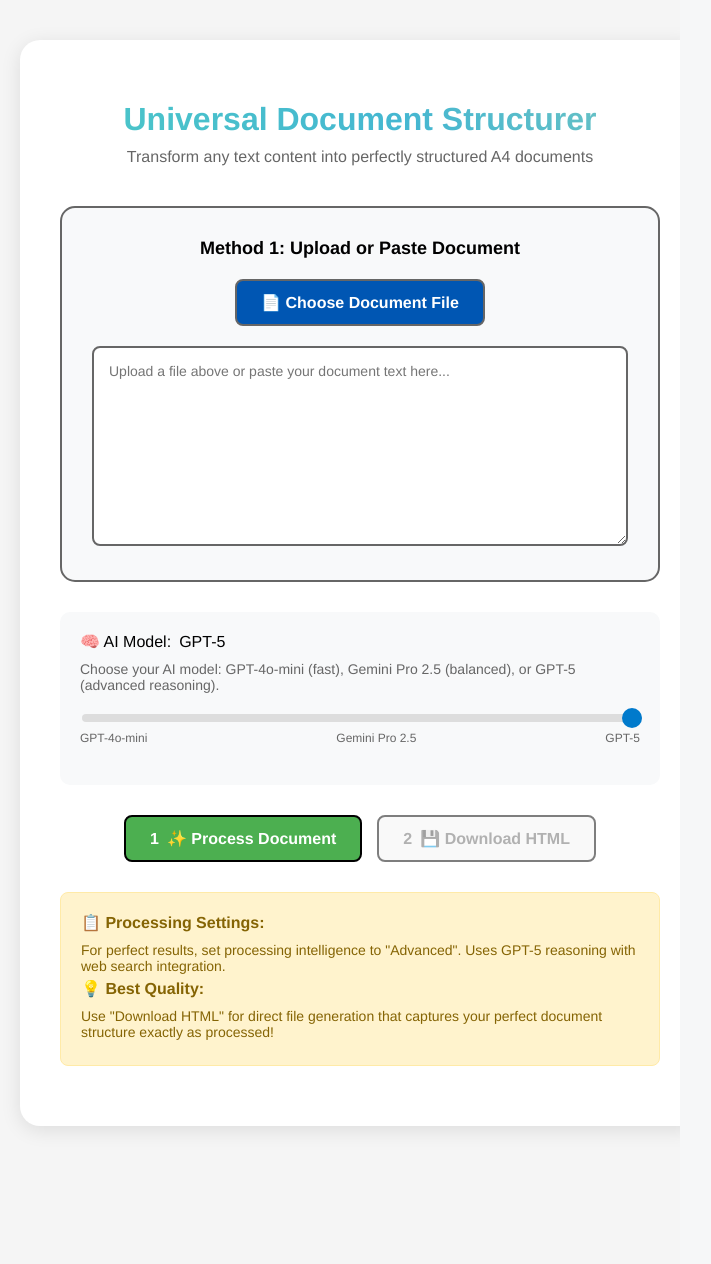
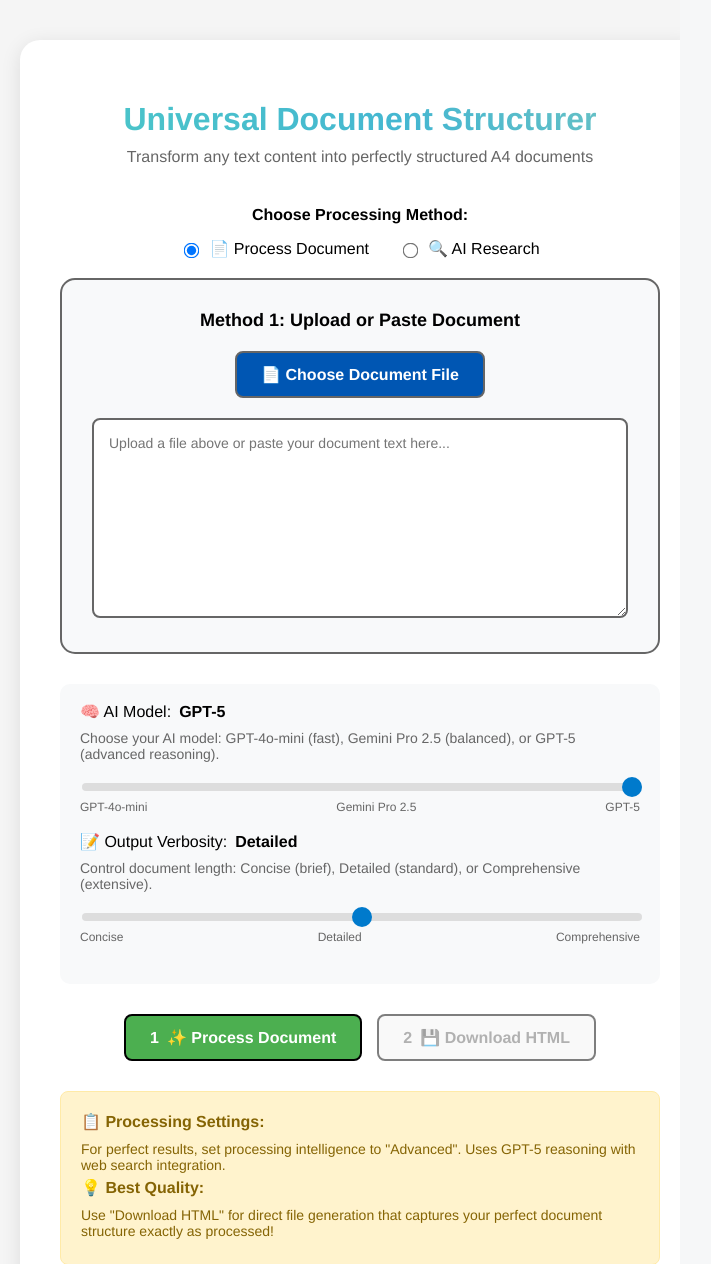
Before and after one commit to ssray23/ai-structurer, a Flask app: page / in a window 1280 px wide. Shown: the top 1264 px of the page, without its empty margins (0-711 px from the left). Run offline with Flask 3, Linux system fonts and the light colour scheme.

Commit message:
🎉 Major experimental features release
✨ New Features:
- 🔍 AI Research Mode: Generate documents from research topics (20-word limit)
- 📊 3-Tier Verbosity Control: Concise/Detailed/Comprehensive output levels
- 🎛️ Radio Button Interface: Clear method selection with auto-switching
- 🎨 Enhanced Theme Detection: Expanded keywords (cancer→health, AI→tech)
- 🔄 Connection Resilience: 3-attempt retry logic for API reliability
- 📐 Font Consistency: 16px readable text matching downloaded documents

🎨 UI/UX Improvements:
- ✨ Animated rainbow gradient title with smooth transitions
- 🎯 Real-time word counter with color-coded feedback
- 🖱️ Dynamic section showing/hiding based on method selection
- 📱 Better alignment and bold selected values in controls
- 🎪 Improved A4 document preview scaling

🧠 Intelligence Enhancements:
- 🔬 Enhanced web search: 5 results for research, 2 for documents
- 📝 Comprehensive mode: 6+ sections, timeline tables, market analysis
- 🎪 Smart request routing based on selected method
- 🛡️ Better error handling and user validation

📋 Technical Improvements:
- 🏗️ Dual processing modes with different prompt strategies
- 📊 Dynamic token limits: 1500/3000/4000 based on verbosity
- 🎛️ Comprehensive prompt engineering for research vs processing
- 📄 Updated API endpoints supporting both methods
- 🔒 Added .gitignore for security and cleanliness

🤖 Generated with [Claude Code](https://claude.ai/code)

Co-Authored-By: Claude <noreply@anthropic.com>

```diff
--- a/server.py
+++ b/server.py
@@ -53,6 +53,9 @@ A4_CSS_TEMPLATE = """.a4 {{
     background: white;
     box-sizing: border-box;
     margin: 10px auto;
+    font-family: Helvetica, Arial, sans-serif;
+    font-size: 16px;
+    line-height: 1.6;
 }}
 html, body {{
     height: 100%;
@@ -81,6 +84,8 @@ h2 {{
 p {{
     margin: 6px 0 12px 0;
     line-height: 1.6;
+    font-size: 16px;
+    font-family: Helvetica, Arial, sans-serif;
 }}
 .card {{
     background: {theme_color}1a;
@@ -241,14 +246,23 @@ def index():
 
 def extract_theme(text: str) -> str:
     text_lower = text.lower()
-    if any(word in text_lower for word in ["bank", "finance", "tax", "loan"]):
+
+    # Finance keywords
+    if any(word in text_lower for word in ["bank", "finance", "financial", "tax", "loan", "investment", "money", "revenue", "profit", "budget", "cost", "expense", "payment", "accounting", "economic"]):
         return "finance"
-    if any(word in text_lower for word in ["oracle", "tech", "software", "erp"]):
+
+    # Health keywords (expanded)
+    if any(word in text_lower for word in ["health", "medical", "hospital", "doctor", "patient", "treatment", "medicine", "healthcare", "cancer", "disease", "therapy", "clinical", "pharmaceutical", "diagnosis", "wellness", "surgery"]):
+        return "health"
+
+    # Technology keywords
+    if any(word in text_lower for word in ["tech", "technology", "software", "digital", "ai", "artificial intelligence", "computer", "data", "algorithm", "programming", "app", "system", "platform", "cloud", "iphone", "android", "internet", "web"]):
         return "tech"
-    if any(word in text_lower for word in ["health", "medical", "hospital"]):
-        return "health"
-    if any(word in text_lower for word in ["car", "vehicle", "auto"]):
+
+    # Automotive keywords
+    if any(word in text_lower for word in ["car", "vehicle", "auto", "automotive", "transport", "driving", "engine", "fuel", "electric vehicle", "tesla", "ford", "toyota"]):
         return "auto"
+
     return "default"
 
 def calculate_cost(model_name, prompt_tokens, completion_tokens):
@@ -271,30 +285,85 @@ def calculate_cost(model_name, prompt_tokens, completion_tokens):
 def process():
     data = request.json
     input_text = data.get("text", "").strip()
+    ai_topic = data.get("aiTopic", "").strip()
     selected_model = data.get("model", "GPT-5")
+    verbosity = data.get("verbosity", "Detailed")
 
-    if not input_text:
-        return jsonify({"error": "No input text provided."})
+    if not input_text and not ai_topic:
+        return jsonify({"error": "No input text or AI topic provided."})
 
-    theme = extract_theme(input_text)
+    # Determine processing mode
+    is_ai_research = bool(ai_topic and not input_text)
+    processing_text = ai_topic if is_ai_research else input_text
+
+    theme = extract_theme(processing_text)
     theme_color = THEME_COLORS.get(theme, THEME_COLORS["default"])
 
+    print(f"DEBUG: Processing mode: {'AI Research' if is_ai_research else 'Document Processing'}")
     print(f"DEBUG: Detected theme: {theme}, color: {theme_color}")
-    print(f"DEBUG: Selected model: {selected_model}")
+    print(f"DEBUG: Selected model: {selected_model}, Verbosity: {verbosity}")
 
-    # Extract key topics for web search
-    search_query = f"latest insights {' '.join(input_text.split()[:10])}"
-    search_results = web_search(search_query, num_results=2)
-    print(f"DEBUG: Found {len(search_results)} web search results")
+    # Handle AI Research vs Document Processing
+    if is_ai_research:
+        # For AI research mode, do extensive web search
+        search_query = ai_topic
+        search_results = web_search(search_query, num_results=5)
+        print(f"DEBUG: AI Research - Found {len(search_results)} web search results")
 
-    # Combine original text with search insights
-    search_context = ""
-    if search_results:
-        search_context = f"\n\nAdditional Context from Web Search:\n"
-        for i, result in enumerate(search_results, 1):
-            search_context += f"{i}. {result['title']}: {result['snippet']}\n"
+        # Create research context
+        search_context = f"\n\nWeb Research Results for '{ai_topic}':\n"
+        if search_results:
+            for i, result in enumerate(search_results, 1):
+                search_context += f"{i}. {result['title']}: {result['snippet']}\n"
+        else:
+            search_context += "No specific web results found. Use general knowledge.\n"
+
+        # Use the topic as the base text for processing
+        processing_content = f"Research Topic: {ai_topic}{search_context}"
+    else:
+        # Standard document processing with light web search
+        search_query = f"latest insights {' '.join(input_text.split()[:10])}"
+        search_results = web_search(search_query, num_results=2)
+        print(f"DEBUG: Document Processing - Found {len(search_results)} web search results")
+
+        search_context = ""
+        if search_results:
+            search_context = f"\n\nAdditional Context from Web Search:\n"
+            for i, result in enumerate(search_results, 1):
+                search_context += f"{i}. {result['title']}: {result['snippet']}\n"
+
+        processing_content = f"{input_text}{search_context}"
+
+    # Create verbosity-specific instructions
+    verbosity_instructions = {
+        "Concise": "Keep content brief and focused. Use 1-2 paragraphs per section, 2-3 stat boxes, and 1 small table. Prioritize key information only.",
+        "Detailed": "Provide balanced detail. Use 2-3 paragraphs per section, 3 stat boxes, and 1-2 comprehensive tables. Include supporting analysis.",
+        "Comprehensive": "Provide EXTENSIVE analysis with maximum detail. REQUIREMENTS: 4-6 paragraphs per section, 6+ stat boxes, 3-4 detailed tables, timeline tables, comparison tables, market analysis, trend data, future projections, case studies, and deep contextual insights. Make the document comprehensive like a research report."
+    }
+
+    # Determine content type instructions
+    if is_ai_research:
+        content_instruction = f"""
+RESEARCH MODE: You are researching and creating a comprehensive document about: "{ai_topic}"
+
+Use the web search results provided and your knowledge to create an authoritative, well-researched document.
+Focus on current trends, statistics, and factual information. Create original content based on research.
+
+Verbosity Level: {verbosity} - {verbosity_instructions[verbosity]}
+"""
+    else:
+        content_instruction = f"""
+DOCUMENT PROCESSING MODE: Structure and enhance the provided text content.
+
+Use the original text as the foundation and enhance it with proper formatting and organization.
+Add relevant context from web search results where applicable.
+
+Verbosity Level: {verbosity} - {verbosity_instructions[verbosity]}
+"""
 
     prompt = f"""
+{content_instruction}
+
 Create a professional document following this EXACT structure (like a medical/scientific paper):
 
 <h1>Descriptive Title</h1>
@@ -369,6 +438,16 @@ MANDATORY TABLE REQUIREMENTS:
   • Timeline events → timeline table
 - Even simple bullet points MUST become tables with headers like "Item", "Description", "Details"
 
+COMPREHENSIVE VERBOSITY EXTRA REQUIREMENTS:
+{f"- CREATE MULTIPLE SECTIONS (6+ sections minimum) with extensive analysis" if verbosity == "Comprehensive" else ""}
+{f"- ADD TIMELINE TABLE with dates/milestones" if verbosity == "Comprehensive" else ""}
+{f"- CREATE COMPARISON TABLES (before/after, competitor analysis, etc.)" if verbosity == "Comprehensive" else ""}
+{f"- INCLUDE MARKET ANALYSIS section with industry data" if verbosity == "Comprehensive" else ""}
+{f"- ADD FUTURE PROJECTIONS/TRENDS section" if verbosity == "Comprehensive" else ""}
+{f"- CREATE DETAILED STATISTICAL BREAKDOWN with 6+ stat boxes" if verbosity == "Comprehensive" else ""}
+{f"- INCLUDE CASE STUDIES or EXAMPLES section" if verbosity == "Comprehensive" else ""}
+{f"- ADD RISK ANALYSIS or IMPACT ASSESSMENT table" if verbosity == "Comprehensive" else ""}
+
 CRITICAL RULES:
 - NO nested cards or divs inside cards
 - Use EXACT stat structure with .big and .sub classes
@@ -377,8 +456,8 @@ CRITICAL RULES:
 - CREATE TABLES FROM EVERYTHING POSSIBLE
 - Return ONLY HTML (no explanations, no backticks)
 
-Text to analyze:
-{input_text}{search_context}
+Content to process:
+{processing_content}
     """
 
     try:
@@ -391,13 +470,34 @@ Text to analyze:
 
         actual_model = model_map.get(selected_model, "gpt-4o")
 
-        response = openai.chat.completions.create(
-            model=actual_model,
-            messages=[
-                {"role": "system", "content": "You are an expert document analyst and professional HTML formatter. Create highly structured, intelligent documents with deep analysis."},
-                {"role": "user", "content": prompt}
-            ]
-        )
+        # Retry logic for connection errors
+        max_retries = 3
+        for attempt in range(max_retries):
+            try:
+                # Set max tokens based on verbosity
+                max_tokens = {
+                    "Concise": 1500,
+                    "Detailed": 3000,
+                    "Comprehensive": 4000  # Much higher for comprehensive documents
+                }.get(verbosity, 3000)
+
+                response = openai.chat.completions.create(
+                    model=actual_model,
+                    messages=[
+                        {"role": "system", "content": "You are an expert document analyst and professional HTML formatter. Create highly structured, intelligent documents with deep analysis."},
+                        {"role": "user", "content": prompt}
+                    ],
+                    max_tokens=max_tokens,
+                    timeout=30  # 30 second timeout
+                )
+                break  # Success, exit retry loop
+            except Exception as e:
+                print(f"DEBUG: Attempt {attempt + 1} failed: {str(e)}")
+                if attempt == max_retries - 1:  # Last attempt
+                    raise e
+                else:
+                    import time
+                    time.sleep(2)  # Wait 2 seconds before retry
 
         ai_html = response.choices[0].message.content
 
--- a/templates/index.html
+++ b/templates/index.html
@@ -155,6 +155,10 @@ body {
     font-size: 16px;
     font-weight: 500;
     margin-bottom: 10px;
+    line-height: 1;
+}
+.tolerance-label span {
+    font-weight: 700;
 }
 .tolerance-desc {
     color: #666;
@@ -263,7 +267,6 @@ textarea {
     border-radius: 8px;
     background: #fff;
     overflow: auto;
-    font-size: 14px;
     line-height: 1.6;
 }
 #output pre { color: #d32f2f; }
@@ -318,7 +321,22 @@ textarea {
       <h1>Universal Document Structurer</h1>
       <div class="subtitle">Transform any text content into perfectly structured A4 documents</div>
 
-      <div class="method-section">
+      <!-- Method Selection -->
+      <div style="margin-bottom: 20px; text-align: center;">
+        <div style="font-size: 16px; font-weight: 600; margin-bottom: 15px;">Choose Processing Method:</div>
+        <div style="display: flex; justify-content: center; gap: 30px;">
+          <label style="display: flex; align-items: center; gap: 8px; cursor: pointer;">
+            <input type="radio" name="processing-method" id="method-document" value="document" checked style="transform: scale(1.2);">
+            <span style="font-weight: 500;">📄 Process Document</span>
+          </label>
+          <label style="display: flex; align-items: center; gap: 8px; cursor: pointer;">
+            <input type="radio" name="processing-method" id="method-research" value="research" style="transform: scale(1.2);">
+            <span style="font-weight: 500;">🔍 AI Research</span>
+          </label>
+        </div>
+      </div>
+
+      <div class="method-section" id="document-method">
         <div class="method-title"><strong>Method 1:</strong> Upload or Paste Document</div>
         <div class="file-upload">
           <input type="file" id="file-input" accept=".txt,.pdf,.doc,.docx" style="display: none;">
@@ -327,6 +345,15 @@ textarea {
           </button>
         </div>
         <textarea id="input-text" placeholder="Upload a file above or paste your document text here..."></textarea>
+      </div>
+
+      <div class="method-section" id="research-method" style="border: 2px dashed #007acc; display: none;">
+        <div class="method-title"><strong>Method 2:</strong> AI Research & Generate Document</div>
+        <div class="section-desc">Let AI research and create a document on any topic (max 20 words)</div>
+        <textarea id="ai-topic" placeholder="Enter your research topic here... (e.g., 'Latest developments in renewable energy technology 2024')" maxlength="200" style="min-height: 80px; font-style: italic;" disabled></textarea>
+        <div class="word-counter" style="font-size: 12px; color: #666; text-align: right; margin-top: 5px;">
+          <span id="word-count">0</span>/20 words
+        </div>
       </div>
 
       <div class="controls-section">
@@ -343,6 +370,23 @@ textarea {
               <span>GPT-4o-mini</span>
               <span>Gemini Pro 2.5</span>
               <span>GPT-5</span>
+            </div>
+          </div>
+        </div>
+
+        <div class="tolerance-control">
+          <div class="tolerance-label">
+            📝 Output Verbosity: <span id="verbosity-display">Detailed</span>
+          </div>
+          <div class="tolerance-desc">
+            Control document length: Concise (brief), Detailed (standard), or Comprehensive (extensive).
+          </div>
+          <div class="slider-container">
+            <input type="range" min="0" max="2" value="1" class="slider" id="verbosity-slider" step="1">
+            <div class="slider-labels">
+              <span>Concise</span>
+              <span>Detailed</span>
+              <span>Comprehensive</span>
             </div>
           </div>
         </div>
@@ -392,6 +436,70 @@ modelSlider.addEventListener("input", (e) => {
     modelDisplay.textContent = models[value];
 });
 
+// Verbosity selection
+const verbositySlider = document.getElementById("verbosity-slider");
+const verbosityDisplay = document.getElementById("verbosity-display");
+const verbosityLevels = ["Concise", "Detailed", "Comprehensive"];
+
+verbositySlider.addEventListener("input", (e) => {
+    const value = parseInt(e.target.value);
+    verbosityDisplay.textContent = verbosityLevels[value];
+});
+
+// Method selection radio buttons
+const methodDocumentRadio = document.getElementById("method-document");
+const methodResearchRadio = document.getElementById("method-research");
+const documentMethodSection = document.getElementById("document-method");
+const researchMethodSection = document.getElementById("research-method");
+const inputTextarea = document.getElementById("input-text");
+const aiTopicTextarea = document.getElementById("ai-topic");
+
+function updateMethodVisibility() {
+    if (methodDocumentRadio.checked) {
+        documentMethodSection.style.display = "block";
+        researchMethodSection.style.display = "none";
+        inputTextarea.disabled = false;
+        aiTopicTextarea.disabled = true;
+        aiTopicTextarea.value = ""; // Clear research topic
+        document.getElementById("word-count").textContent = "0";
+    } else {
+        documentMethodSection.style.display = "none";
+        researchMethodSection.style.display = "block";
+        inputTextarea.disabled = true;
+        aiTopicTextarea.disabled = false;
+        inputTextarea.value = ""; // Clear document text
+    }
+}
+
+methodDocumentRadio.addEventListener("change", updateMethodVisibility);
+methodResearchRadio.addEventListener("change", updateMethodVisibility);
+
+// AI Topic word counter
+const wordCountDisplay = document.getElementById("word-count");
+
+aiTopicTextarea.addEventListener("input", (e) => {
+    const text = e.target.value.trim();
+    const words = text.length > 0 ? text.split(/\s+/).length : 0;
+    wordCountDisplay.textContent = words;
+
+    // Prevent typing if over 20 words
+    if (words > 20) {
+        const wordsArray = text.split(/\s+/);
+        const truncated = wordsArray.slice(0, 20).join(' ');
+        e.target.value = truncated;
+        wordCountDisplay.textContent = 20;
+    }
+
+    // Color coding
+    if (words > 15) {
+        wordCountDisplay.style.color = "#d32f2f";
+    } else if (words > 10) {
+        wordCountDisplay.style.color = "#f57c00";
+    } else {
+        wordCountDisplay.style.color = "#666";
+    }
+});
+
 // File upload handling
 document.getElementById("file-input").addEventListener("change", async (e) => {
     const file = e.target.files[0];
@@ -416,10 +524,22 @@ document.getElementById("file-input").addEventListener("change", async (e) => {
 
 // Process document
 document.getElementById("process-btn").addEventListener("click", async () => {
+    const isDocumentMethod = document.getElementById("method-document").checked;
     const text = document.getElementById("input-text").value.trim();
-    if(!text) { alert("Please enter text!"); return; }
+    const aiTopic = document.getElementById("ai-topic").value.trim();
+
+    if(isDocumentMethod && !text) {
+        alert("Please enter or upload document text in Method 1!");
+        return;
+    }
+
+    if(!isDocumentMethod && !aiTopic) {
+        alert("Please enter a research topic in Method 2!");
+        return;
+    }
 
     const selectedModel = models[parseInt(document.getElementById("model-slider").value)];
+    const selectedVerbosity = verbosityLevels[parseInt(document.getElementById("verbosity-slider").value)];
     const outputDiv = document.getElementById("output");
     const processBtn = document.getElementById("process-btn");
     const downloadBtn = document.getElementById("download-btn");
@@ -429,10 +549,21 @@ document.getElementById("process-btn").addEventListener("click", async () => {
     downloadBtn.disabled = true;
     processBtn.innerHTML = `<span>⏳</span> Processing...`;
 
-    outputDiv.innerHTML = `<div style='padding: 40px; text-align: center; color: #666;'>Processing with ${selectedModel}...</div>`;
+    const processingText = isDocumentMethod ?
+        `Processing document with ${selectedModel}...` :
+        `Researching "${aiTopic}" with ${selectedModel}...`;
+
+    outputDiv.innerHTML = `<div style='padding: 40px; text-align: center; color: #666;'>${processingText}</div>`;
 
     try {
-        const response = await fetch("/api/process", { method:"POST", headers:{"Content-Type":"application/json"}, body:JSON.stringify({ text, model: selectedModel }) });
+        const requestData = {
+            text: isDocumentMethod ? text : "",
+            aiTopic: isDocumentMethod ? "" : aiTopic,
+            model: selectedModel,
+            verbosity: selectedVerbosity
+        };
+
+        const response = await fetch("/api/process", { method:"POST", headers:{"Content-Type":"application/json"}, body:JSON.stringify(requestData) });
         const data = await response.json();
         console.log("AI API response:", data);
 
```
Also changed, not shown: README.md, 1 other file.
